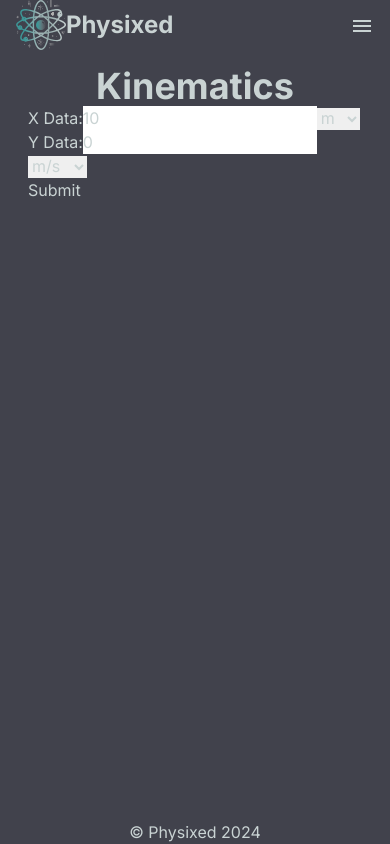
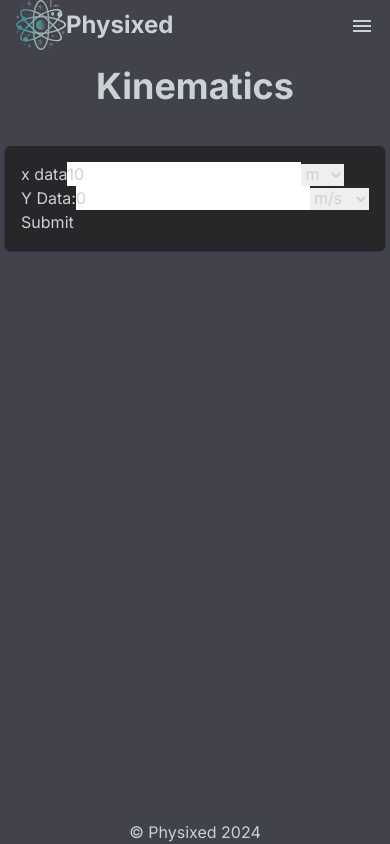
Before and after one commit to R4vante/Physixed, a Next.js app in the folder frontend/: page /kinematics/freefall in a window 390 px wide. Built offline with nearby package versions, Linux system fonts and the light colour scheme.

Commit message:
style(kinematics): :lipstick: Make layout response and create card component

```diff
--- a/frontend/src/app/kinematics/_components/freeFallContainer.tsx
+++ b/frontend/src/app/kinematics/_components/freeFallContainer.tsx
@@ -1,9 +1,10 @@
 "use client";
-import FreeFallForm from "@/app/kinematics/_components/freeFallForm";
-import FreeFallPlot from "@/app/kinematics/_components/freeFallPlot";
+import FreeFallForm from "@/app/kinematics/_components/FreeFallForm";
+import FreeFallPlot from "@/app/kinematics/_components/FreeFallPlot";
 import { GraphProps, TFreeFall } from "@/lib/types";
 import React, { useState, useEffect } from "react";
 import { motion } from "framer-motion";
+import Card from "@/components/Card";
 
 const FreeFallContainer = () => {
   const [plotData, setPlotData] = useState<GraphProps | null>(null);
@@ -51,11 +52,14 @@ const FreeFallContainer = () => {
   };
 
   return (
-    <div>
+    <div className="flex flex-col items-center md:flex-row md:justify-between">
+      <Card className="flex items-center md:w-1/3">
         <FreeFallForm onSubmit={handleFormSubmit} />
+      </Card>
+      <div className="">
         {plotData && (
           <motion.div
-          className="w-full"
+            className="w-fit h-fit"
             initial={{ opacity: 0, scale: 0.5 }}
             animate={{ opacity: 1, scale: 1 }}
             transition={{
@@ -68,6 +72,7 @@ const FreeFallContainer = () => {
           </motion.div>
         )}
       </div>
+    </div>
   );
 };
 
--- a/frontend/src/app/kinematics/_components/freeFallForm.tsx
+++ b/frontend/src/app/kinematics/_components/freeFallForm.tsx
@@ -1,6 +1,8 @@
 "use client";
 
+import Label from "@/components/Label";
 import { TFreeFall, freeFallSchema } from "@/lib/types";
+import { cn } from "@/lib/utils";
 import { zodResolver } from "@hookform/resolvers/zod";
 import React from "react";
 import { useForm } from "react-hook-form";
@@ -23,7 +25,7 @@ const FreeFallForm = ({ onSubmit }: FreeFallFormProps) => {
   return (
     <form onSubmit={handleSubmit(onSubmit)}>
       <div>
-        <label htmlFor="xData">X Data:</label>
+        <Label htmlFor="xData">x data</Label>
         <input
           {...register("height")}
           id="xData"
--- a/frontend/src/app/kinematics/_components/freeFallPlot.tsx
+++ b/frontend/src/app/kinematics/_components/freeFallPlot.tsx
@@ -1,16 +1,26 @@
 import { GraphProps } from "@/lib/types";
+import { cn } from "@/lib/utils";
 import dynamic from "next/dynamic";
 import React from "react";
 
 const Plot = dynamic(() => import("react-plotly.js"), { ssr: false });
 
-const FreeFallPlot = (plotData: GraphProps) => {
+const FreeFallPlot = (plotData: GraphProps, className: string) => {
   return (
-    <Plot
-      data={plotData.data}
-      layout={plotData.layout}
-      style={{ width: "100%", height: "100%" }}
-    />
+    <div
+      className={cn(
+        "w-full h-full sm:w-96 sm:h-96 md:w-128 md:h-128 lg:w-full lg:h-full",
+        className
+      )}
+    >
+      <Plot
+        data={plotData.data}
+        layout={{ ...plotData.layout, autosize: true }}
+        useResizeHandler
+        style={{ width: "100%", height: "100%" }}
+        config={{ responsive: true }}
+      />
+    </div>
   );
 };
 
--- a/frontend/src/app/kinematics/freefall/page.tsx
+++ b/frontend/src/app/kinematics/freefall/page.tsx
@@ -2,14 +2,14 @@ import dynamic from "next/dynamic";
 import React from "react";
 
 const FreeFallContainer = dynamic(
-  () => import("@/app/kinematics/_components/freeFallContainer"),
+  () => import("@/app/kinematics/_components/FreeFallContainer"),
   { ssr: false }
 );
 
 const FreeFall = () => {
   return (
     <>
-      <section className="flex flex-col items-center">
+      <section className="flex w-full space-between flex-col items-center">
         <h1>Kinematics</h1>
         <FreeFallContainer />
       </section>
--- a/frontend/src/app/layout.tsx
+++ b/frontend/src/app/layout.tsx
@@ -1,8 +1,8 @@
 import type { Metadata } from "next";
 import { Inter } from "next/font/google";
 import "./globals.css";
-import Header from "@/components/header";
-import Footer from "@/components/footer";
+import Header from "@/components/Header";
+import Footer from "@/components/Footer";
 
 const inter = Inter({ subsets: ["latin"] });
 
@@ -20,7 +20,7 @@ export default function RootLayout({
     <html lang="en">
       <body className={`${inter.className} h-[100vh] flex flex-col`}>
         <Header />
-        <main className="px-7 z-main-content flex-1 flex flex-col sm:flex-row sm:justify-center md:px-12 lg:px-17">
+        <main className="z-main-content flex-1 flex flex-col sm:px-7 sm:flex-row sm:justify-center md:px-12 lg:px-17">
           {children}
         </main>
         <Footer />
--- /dev/null
+++ b/frontend/src/components/Card.tsx
@@ -0,0 +1,18 @@
+import { CardProps } from "@/lib/types";
+import { cn } from "@/lib/utils";
+import React from "react";
+
+const Card = ({ className, children }: CardProps) => {
+  return (
+    <div
+      className={cn(
+        "shadow-sm shadow-slate-900 rounded-md p-4 sm:p-6 mt-10 md:mt-0 bg-zinc-800",
+        className
+      )}
+    >
+      {children}
+    </div>
+  );
+};
+
+export default Card;
--- /dev/null
+++ b/frontend/src/components/Label.tsx
@@ -0,0 +1,13 @@
+import { LabelProps } from "@/lib/types";
+import { cn } from "@/lib/utils";
+import React from "react";
+
+const Label = ({ htmlFor, children, className }: LabelProps) => {
+  return (
+    <label className={cn("", className)} htmlFor={htmlFor}>
+      {children}
+    </label>
+  );
+};
+
+export default Label;
--- a/frontend/src/components/footer.tsx
+++ b/frontend/src/components/footer.tsx
@@ -1,9 +1,12 @@
+import { cn } from "@/lib/utils";
 import React from "react";
-import { twMerge } from "tailwind-merge";
 
 const Footer = ({ className, ...props }: FooterProps) => {
   return (
-    <footer className={twMerge("sticky text-center top-[100vh]", className)}>
+    <footer
+      {...props}
+      className={cn("sticky text-center top-[100vh]", className)}
+    >
       <p>&copy; Physixed 2024</p>
     </footer>
   );
--- a/frontend/src/components/header.tsx
+++ b/frontend/src/components/header.tsx
@@ -2,10 +2,10 @@
 import React, { useState } from "react";
 import MenuIcon from "@mui/icons-material/Menu";
 import CloseIcon from "@mui/icons-material/Close";
-import Logo from "@/components/logo";
+import Logo from "@/components/Logo";
 import { twMerge } from "tailwind-merge";
 import { links } from "@/lib/data";
-import NavLinks from "@/components/navLinks";
+import NavLinks from "@/components/NavLinks";
 
 const Header = ({ className, ...props }: HeaderProps) => {
   const [isOpen, setIsOpen] = useState(false);
--- /dev/null
+++ b/frontend/src/lib/utils.ts
@@ -0,0 +1,5 @@
+import clsx, { ClassValue } from "clsx";
+import { twMerge } from "tailwind-merge";
+
+// utility function to merge tailwindCSS classes
+export const cn = (...inputs: ClassValue[]) => twMerge(clsx(inputs))
```
Also changed, not shown: frontend/src/lib/types.ts (+16 -1 lines), 1 other file (tests, documents, lock files or other folders). Lines whose indentation alone changed are shown as unchanged.
